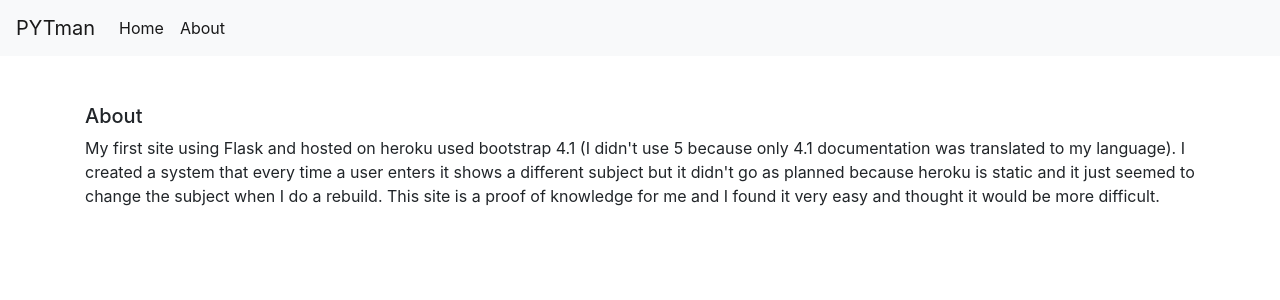
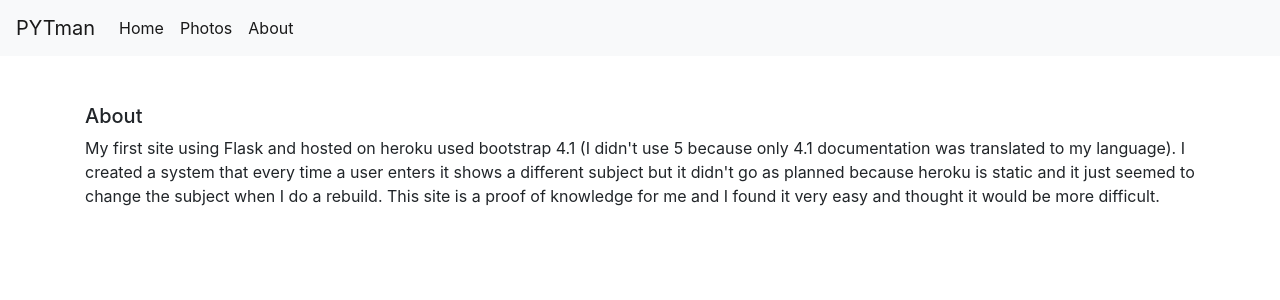
Before and after one commit to ward910/PYTman, a Flask app: page /about in a window 1280 px wide. Shown: the top 300 px of the page. Run offline with Flask 2, Linux system fonts and the light colour scheme; some libraries are stand-ins or nearby versions.

Commit message:
mod templates/about.html

```diff
--- a/templates/about.html
+++ b/templates/about.html
@@ -1,13 +1,11 @@
 <!DOCTYPE html>
 <html lang="pt-br">
   <head>
-    <!-- Meta tags Obrigatórias -->
     <meta charset="utf-8">
     <meta name="viewport" content="width=device-width, initial-scale=1, shrink-to-fit=no">
 
     <!-- Bootstrap CSS -->
     <link rel="stylesheet" href="https://stackpath.bootstrapcdn.com/bootstrap/4.1.3/css/bootstrap.min.css" integrity="sha384-MCw98/SFnGE8fJT3GXwEOngsV7Zt27NXFoaoApmYm81iuXoPkFOJwJ8ERdknLPMO" crossorigin="anonymous">
-
     <title>PYTman | About</title>
   </head>
   <body>
@@ -20,6 +18,9 @@
           <ul class="navbar-nav">
             <li class="nav-item active">
               <a class="nav-link" href="http://127.0.0.1:5000/">Home<span class="sr-only">(Página atual)</span></a>
+            </li>
+            <li class="nav-item active">
+              <a class="nav-link" href="http://127.0.0.1:5000/photos">Photos<span class="sr-only">(Página atual)</span></a>
             </li>
             <li class="nav-item active">
               <a class="nav-link" href="http://127.0.0.1:5000/about">About</a>
```
